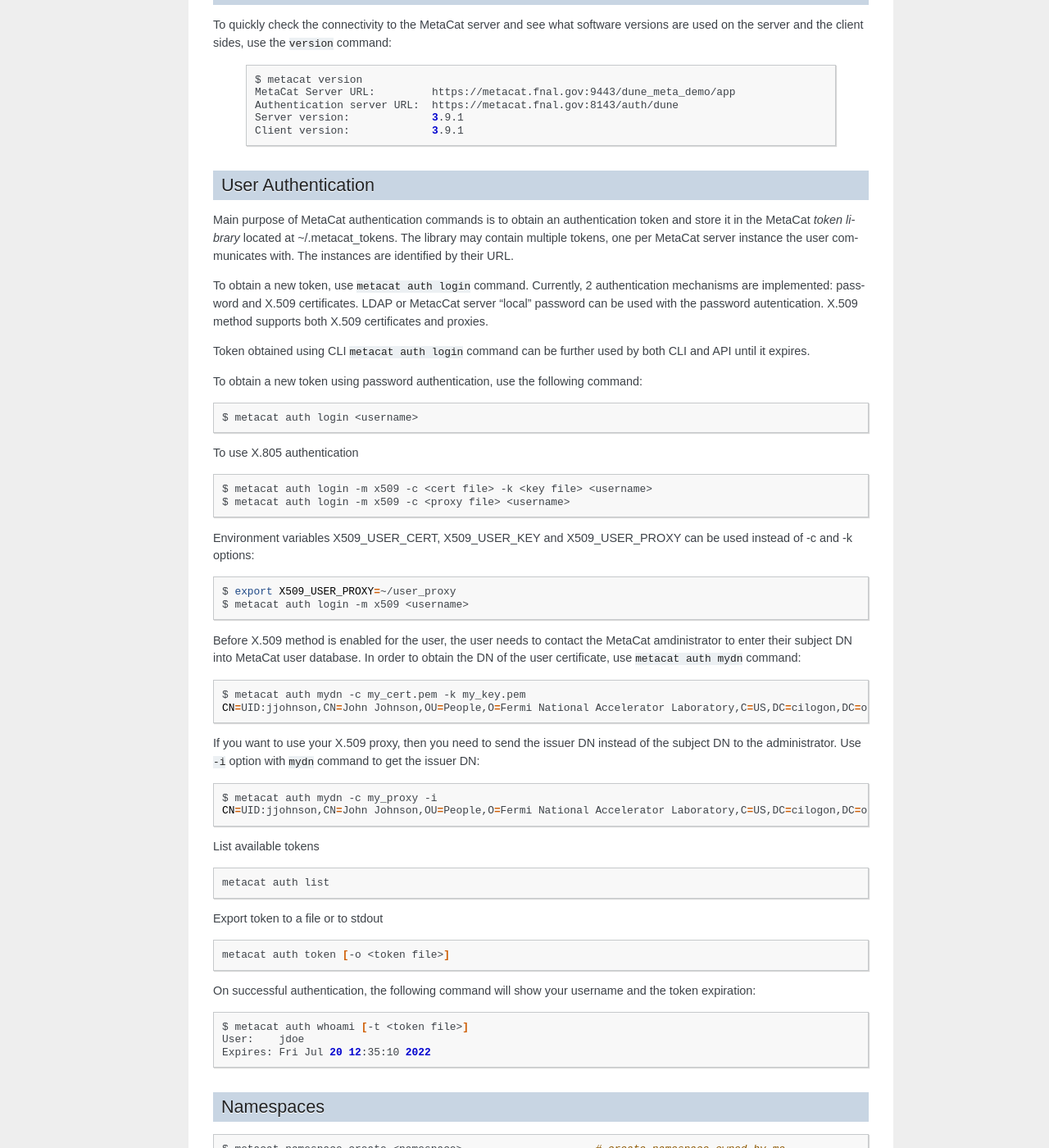
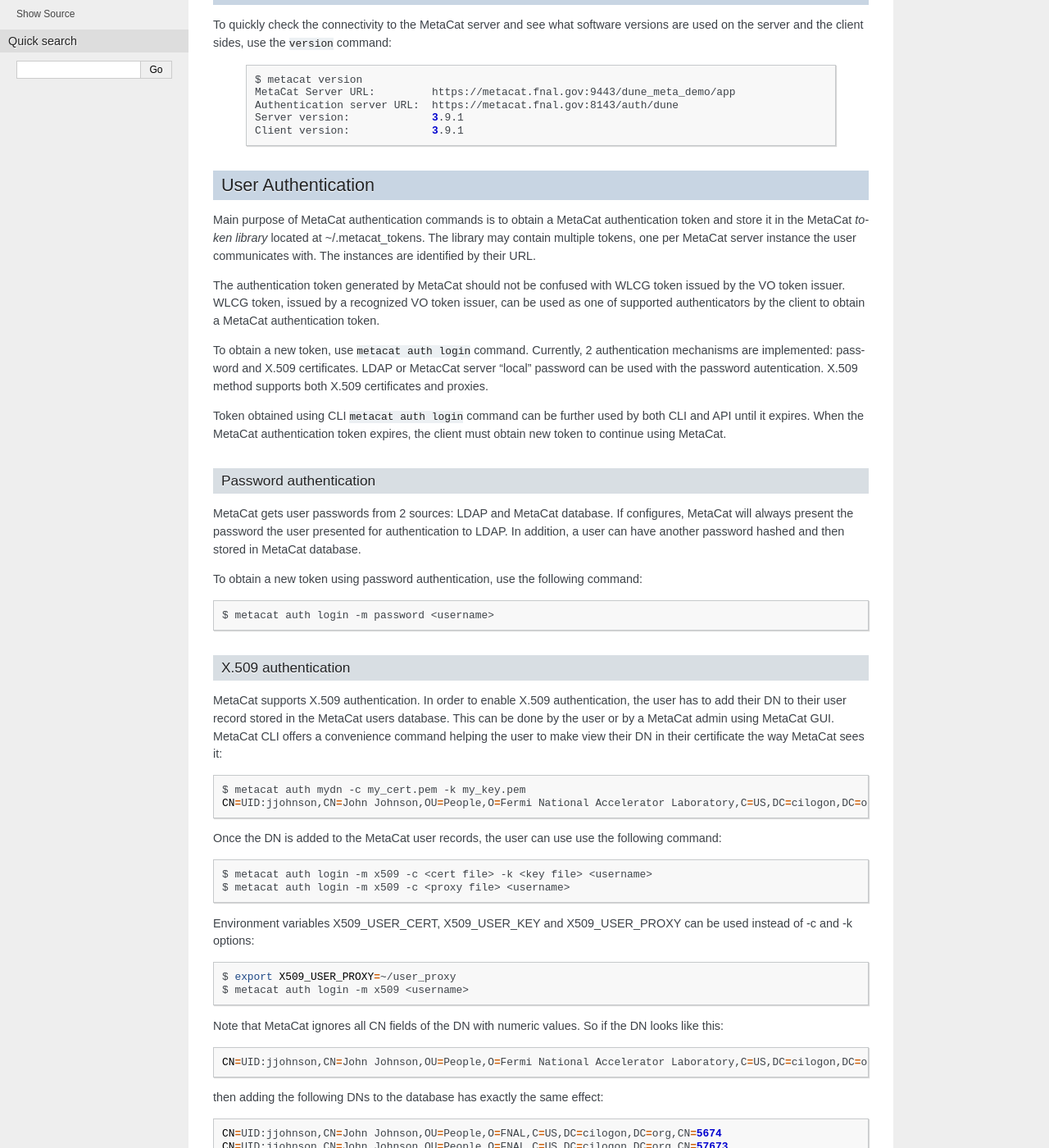
Before and after one commit to ivmfnal/metacat, a Sphinx documentation site: the page built from docs/ui.rst, in a window 1280 px wide and 1400 px high, scrolled down 1064 px. Shown: the whole window at 82% size. Built offline with Sphinx 7.4.7, drawn with Linux system fonts in a browser that asks for light colours; some of the changed text lies outside the part shown.

Commit message:
Added tokens

```diff
--- a/docs/ui.rst
+++ b/docs/ui.rst
@@ -77,24 +77,48 @@
 User Authentication
 -------------------
 
-Main purpose of MetaCat authentication commands is to obtain an authentication token and store it in
+Main purpose of MetaCat authentication commands is to obtain a MetaCat authentication token and store it in
 the MetaCat *token library* located at ~/.metacat_tokens. The library may contain multiple
 tokens, one per MetaCat server instance the user communicates with. The instances are identified
 by their URL.
+
+The authentication token generated by MetaCat should not be confused with WLCG token issued by the VO token issuer.
+WLCG token, issued by a recognized VO token issuer, can be used as one of supported authenticators by the client to
+obtain a MetaCat authentication token.
 
 To obtain a new token, use ``metacat auth login`` command. Currently, 2 authentication mechanisms
 are implemented: password and X.509 certificates. LDAP or MetacCat server "local" password can be used with the
 password autentication. X.509 method supports both X.509 certificates and proxies.
 
 Token obtained using CLI ``metacat auth login`` command can be further used by both CLI and API until it expires.
+When the MetaCat authentication token expires, the client must obtain new token to continue using MetaCat.
+
+Password authentication
+~~~~~~~~~~~~~~~~~~~~~~~
+
+MetaCat gets user passwords from 2 sources: LDAP and MetaCat database. If configures, MetaCat will always present
+the password the user presented for authentication to LDAP. In addition, a user can have another password hashed and then
+stored in MetaCat database.
 
 To obtain a new token using password authentication, use the following command:
 
 .. code-block:: shell
 
-    $ metacat auth login <username>
+    $ metacat auth login -m password <username>
 
-To use X.805 authentication
+X.509 authentication
+~~~~~~~~~~~~~~~~~~~~
+
+MetaCat supports X.509 authentication. In order to enable X.509 authentication, the user has to add their DN to
+their user record stored in the MetaCat users database. This can be done by the user or by a MetaCat admin using MetaCat GUI.
+MetaCat CLI offers a convenience command helping the user to make view their DN in their certificate the way MetaCat sees it:
+
+.. code-block:: shell
+
+    $ metacat auth mydn -c my_cert.pem -k my_key.pem
+    CN=UID:jjohnson,CN=John Johnson,OU=People,O=Fermi National Accelerator Laboratory,C=US,DC=cilogon,DC=org
+
+Once the DN is added to the MetaCat user records, the user can use use the following command:
 
 .. code-block:: shell
 
@@ -108,24 +132,56 @@
     $ export X509_USER_PROXY=~/user_proxy
     $ metacat auth login -m x509 <username>
 
-Before X.509 method is enabled for the user, the user needs to contact the MetaCat amdinistrator to enter their
-subject DN into MetaCat user database. In order to obtain the DN of the user certificate, use ``metacat auth mydn`` command:
+Note that MetaCat ignores all CN fields of the DN with numeric values. So if the DN looks like this:
 
 .. code-block:: shell
 
-    $ metacat auth mydn -c my_cert.pem -k my_key.pem
-    CN=UID:jjohnson,CN=John Johnson,OU=People,O=Fermi National Accelerator Laboratory,C=US,DC=cilogon,DC=org
+    CN=UID:jjohnson,CN=John Johnson,OU=People,O=Fermi National Accelerator Laboratory,C=US,DC=cilogon,DC=org,CN=5674
 
-If you want to use your X.509 proxy, then you need to send the issuer DN instead of the subject DN to the administrator. Use ``-i``
-option with ``mydn`` command to get the issuer DN:
+then adding the following DNs to the database has exactly the same effect:
 
 .. code-block:: shell
 
-    $ metacat auth mydn -c my_proxy -i
-    CN=UID:jjohnson,CN=John Johnson,OU=People,O=Fermi National Accelerator Laboratory,C=US,DC=cilogon,DC=org
+    CN=UID:jjohnson,CN=John Johnson,OU=People,O=FNAL,C=US,DC=cilogon,DC=org,CN=5674
+    CN=UID:jjohnson,CN=John Johnson,OU=People,O=FNAL,C=US,DC=cilogon,DC=org,CN=57673
+    CN=UID:jjohnson,CN=John Johnson,OU=People,O=FNAL,C=US,DC=cilogon,DC=org,CN=5674,CN=1234
+    CN=UID:jjohnson,CN=John Johnson,OU=People,O=FNAL,C=US,DC=cilogon,DC=org
 
+WLCG token authentication
+~~~~~~~~~~~~~~~~~~~~~~~~~
 
-List available tokens
+MetaCat supports WLCG tokens authentication. MetaCat client will check the following locations for the token value:
+
+    #. BEARER_TOKEN environment variable value
+    #. contents of a file pointed to by the BEARER_TOKEN_FILE environment variable
+    #. if XDG_RUNTIME_DIR environment variable is defined:
+
+        #. if ID environment variable is defined, contents of the file $XDG_RUNTIME_DIR/bt_u$ID
+        #. if ID is not defined, contents of the file:
+
+            $XDG_RUNTIME_DIR/bt_u<effective uid of the process>
+
+To use a WLCG token stored in on of the locations above, use:
+
+.. code-block:: shell
+
+    $ metacat auth login -m token <username>
+
+Otherwise, the user can specify the token value or the location of the token file explicitly:
+
+.. code-block:: shell
+
+    $ metacat auth login -m token (-t|--token) <serilized token> <username>
+    $ metacat auth login -m token (-t|--token) @<file with serilized token> <username>
+
+Listing available MetaCat authentication tokens
+~~~~~~~~~~~~~~~~~~~~~~~~~~~~~~~~~~~~~~~~~~~~~~~
+
+Once the MetaCat client obtains the MetaCat authentication token using one of the authentication mechanisms listed above,
+it stores the token into its own token library indexed by the MetaCat server URL. This way, the client can communicate
+to several MetaCat instances, using corresponding tokens.
+
+To see available MetaCat authentication tokens:
 
 .. code-block:: shell
 
```
